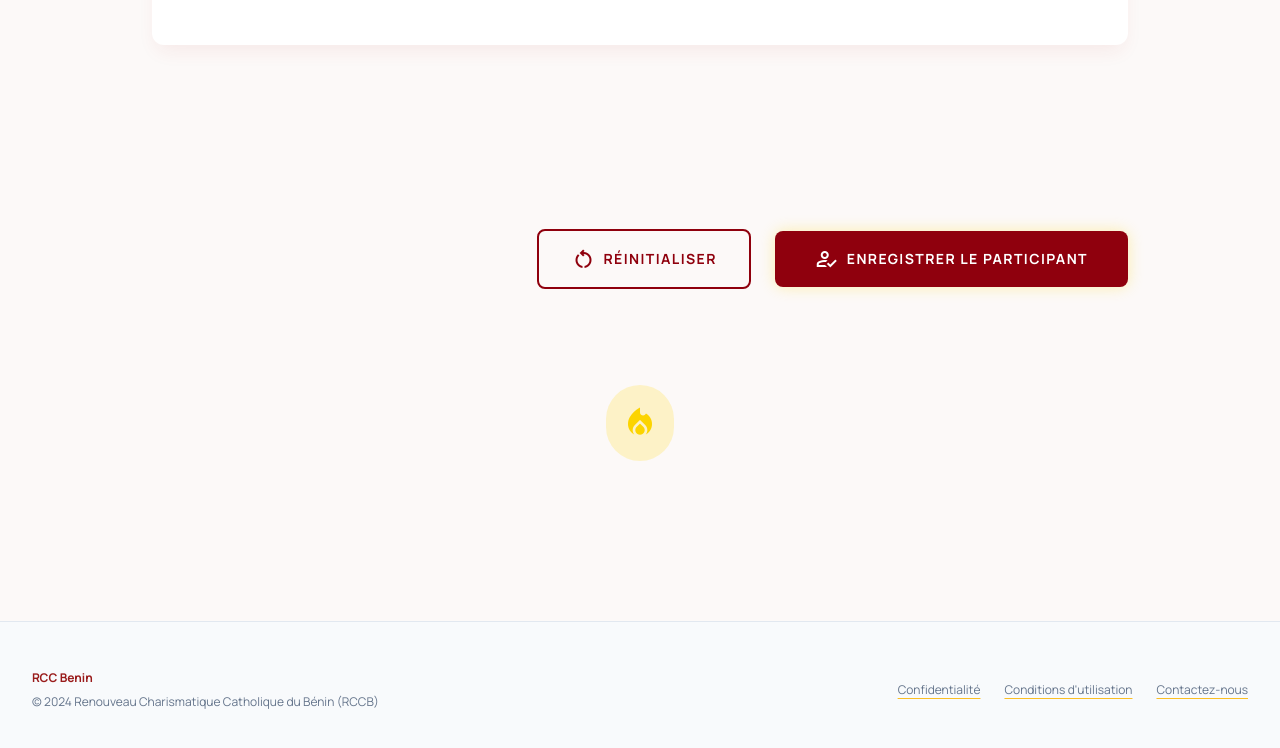
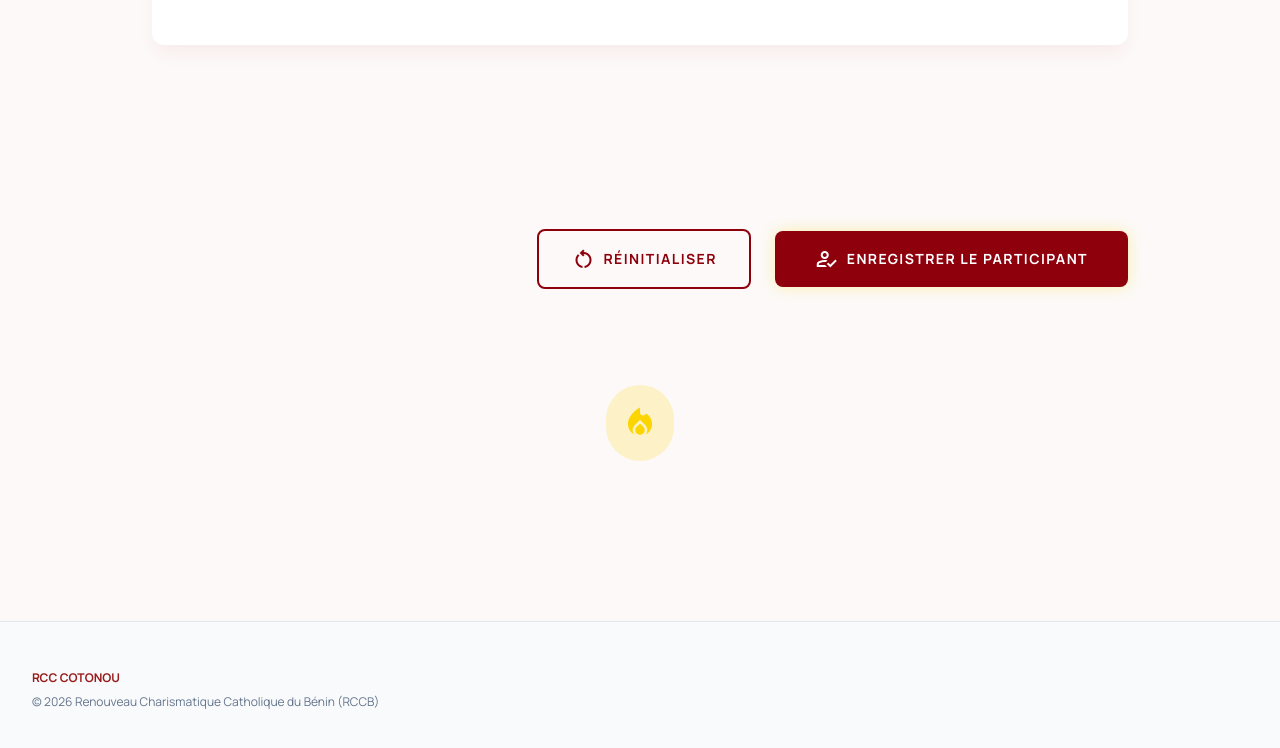
Before and after one commit to Cristal-Invictus/RCCB, a website: page public/index.html in a window 1280 px wide. Shown: the part 1770-2518 px from the top of the page. Drawn offline with nearby package versions, Linux system fonts and the light colour scheme.

Commit message:
fix: adding of text

```diff
--- a/public/index.html
+++ b/public/index.html
@@ -267,13 +267,8 @@
   <footer class="bg-slate-50 border-t border-slate-200 mt-16">
     <div class="w-full py-12 px-8 flex flex-col md:flex-row justify-between items-center gap-4 max-w-7xl mx-auto text-xs text-slate-500">
       <div class="flex flex-col items-center md:items-start gap-2">
-        <span class="font-bold text-red-800">RCC Benin</span>
-        <p>© 2024 Renouveau Charismatique Catholique du Bénin (RCCB)</p>
-      </div>
-      <div class="flex flex-wrap justify-center gap-6 items-center">
-        <a class="text-slate-500 hover:text-red-800 transition-colors underline decoration-amber-400 underline-offset-4" href="#">Confidentialité</a>
-        <a class="text-slate-500 hover:text-red-800 transition-colors underline decoration-amber-400 underline-offset-4" href="#">Conditions d'utilisation</a>
-        <a class="text-slate-500 hover:text-red-800 transition-colors underline decoration-amber-400 underline-offset-4" href="#">Contactez-nous</a>
+        <span class="font-bold text-red-800">RCC COTONOU</span>
+        <p>© 2026 Renouveau Charismatique Catholique du Bénin (RCCB)</p>
       </div>
     </div>
   </footer>
```
